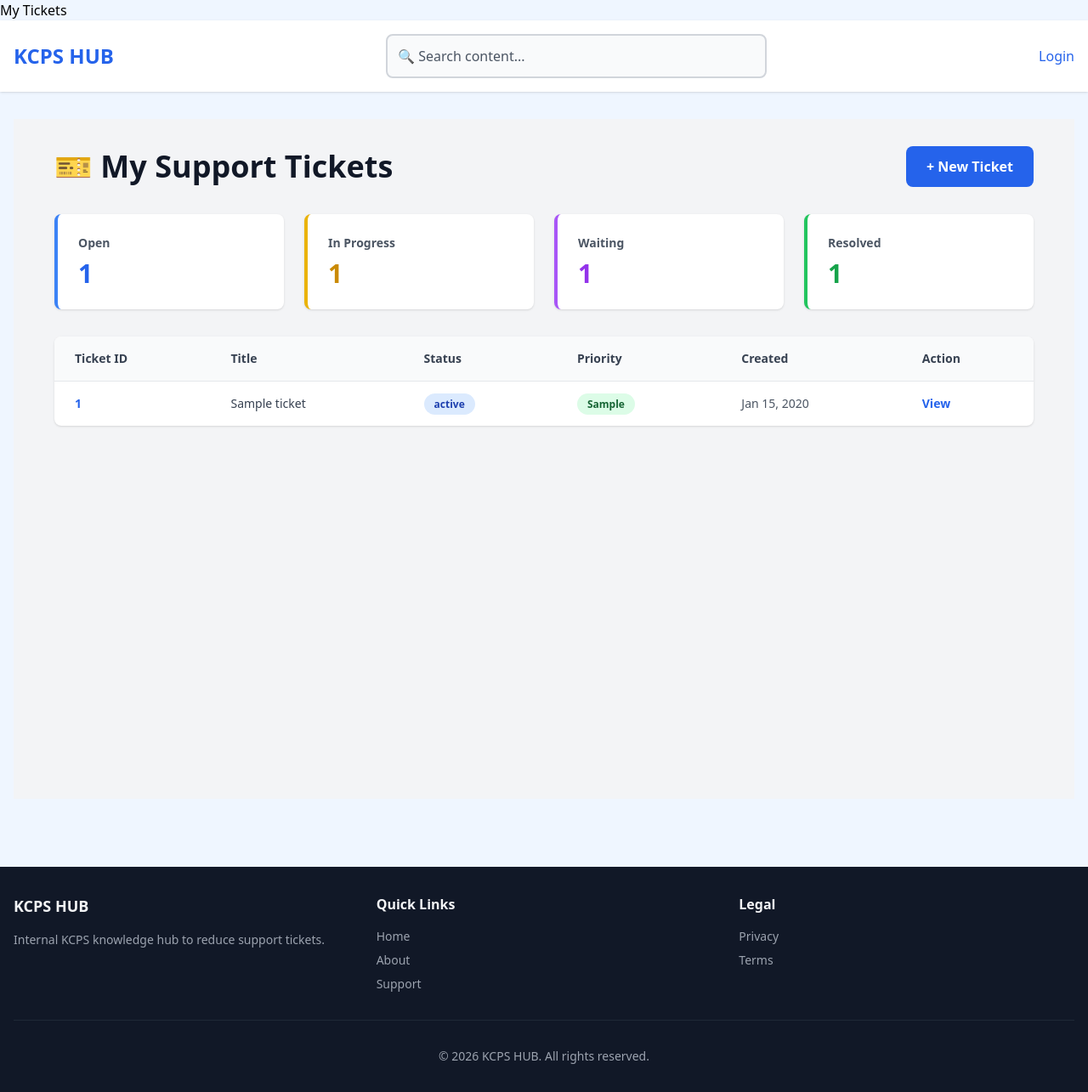
After one commit to robinghimire/KCPS, a Django app: template templates/tickets/user_tickets.html in a window 1280 px wide. The commit adds this page. Shown: the whole page at 85% size. Run offline with Django 3.2, Linux system fonts and the light colour scheme; the template is opened without the code that fills it: most values are stand-ins (such as "Sample title", 1, 10 or a date in 2020); some libraries are stand-ins or nearby versions.

Commit message:
Nav bar updated/ user ticket.

```diff
--- a/templates/components/navbar.html
+++ b/templates/components/navbar.html
@@ -1,6 +1,14 @@
 <nav class="bg-white shadow">
     <div class="max-w-7xl mx-auto px-4 py-4 flex justify-between items-center">
         <a href="/" class="text-2xl font-bold text-blue-600">KCPS HUB</a>
+
+        <!-- Search Bar -->
+        <div class="flex-1 max-w-md mx-8">
+            <button onclick="openSearchModal()" class="w-full p-3 border-2 border-gray-300 rounded-lg bg-gray-50 hover:bg-gray-100 text-gray-600 text-left transition">
+                🔍 Search content...
+            </button>
+        </div>
+
         <div class="flex gap-4">
             {% if user.is_authenticated %}
                 <span class="text-gray-600">{{ user.username }}</span>
@@ -11,3 +19,112 @@
         </div>
     </div>
 </nav>
+
+<!-- Search Modal -->
+<div id="searchModal" class="hidden fixed inset-0 bg-black bg-opacity-50 z-50 flex items-start justify-center pt-20">
+    <div class="bg-white rounded-lg shadow-xl w-full max-w-2xl mx-4">
+        <!-- Search Input -->
+        <div class="p-6 border-b">
+            <div class="relative">
+                <input type="text" id="searchInput"
+                       class="w-full p-4 border-2 border-gray-300 rounded-lg focus:border-blue-500 focus:outline-none text-lg"
+                       placeholder="Search posts, videos, documents, images..."
+                       onkeyup="performSearch(this.value)">
+                <button onclick="closeSearchModal()" class="absolute right-4 top-4 text-gray-500 hover:text-gray-900 text-2xl">
+                    ✕
+                </button>
+            </div>
+        </div>
+
+        <!-- Results -->
+        <div id="searchResults" class="max-h-96 overflow-y-auto">
+            <div class="p-6 text-center text-gray-500">
+                Start typing to search...
+            </div>
+        </div>
+    </div>
+</div>
+
+<script>
+function openSearchModal() {
+    document.getElementById('searchModal').classList.remove('hidden');
+    document.getElementById('searchInput').focus();
+}
+
+function closeSearchModal() {
+    document.getElementById('searchModal').classList.add('hidden');
+    document.getElementById('searchInput').value = '';
+    document.getElementById('searchResults').innerHTML = '<div class="p-6 text-center text-gray-500">Start typing to search...</div>';
+}
+
+// Close on escape key
+document.addEventListener('keydown', function(e) {
+    if (e.key === 'Escape') closeSearchModal();
+});
+
+// Close on outside click
+document.getElementById('searchModal').addEventListener('click', function(e) {
+    if (e.target === this) closeSearchModal();
+});
+
+function performSearch(query) {
+    if (query.length < 2) {
+        document.getElementById('searchResults').innerHTML = '<div class="p-6 text-center text-gray-500">Start typing to search...</div>';
+        return;
+    }
+
+    document.getElementById('searchResults').innerHTML = '<div class="p-6 text-center text-gray-500">Searching...</div>';
+
+    fetch('{% url "global-search" %}?q=' + encodeURIComponent(query))
+        .then(response => response.json())
+        .then(data => displaySearchResults(data))
+        .catch(error => console.error('Error:', error));
+}
+
+function displaySearchResults(data) {
+    const results = data.results;
+
+    if (results.length === 0) {
+        document.getElementById('searchResults').innerHTML = '<div class="p-6 text-center text-gray-500">No results found</div>';
+        return;
+    }
+
+    let html = '<div class="divide-y">';
+
+    results.forEach(result => {
+        const icon = result.type === 'video' ? '🎥' :
+                     result.type === 'post' ? '📝' :
+                     result.type === 'document' ? '📄' : '🖼️';
+
+        const url = result.type === 'video' ? `/content/video/${result.id}/` :
+                    result.type === 'post' ? `/content/post/${result.id}/` :
+                    result.type === 'document' ? `/content/document/${result.id}/` :
+                    `/content/image/${result.id}/`;
+
+        html += `
+            <a href="${url}" class="block p-4 hover:bg-gray-50 transition">
+                <div class="flex items-start gap-4">
+                    <span class="text-2xl">${icon}</span>
+                    <div class="flex-1">
+                        <p class="font-bold text-gray-900">${result.title}</p>
+                        <p class="text-sm text-gray-600 mt-1">${result.description || ''}</p>
+                        <div class="flex gap-3 mt-2">
+                            <span class="text-xs font-semibold px-2 py-1 rounded-full
+                                ${result.type === 'video' ? 'bg-green-100 text-green-800' :
+                                  result.type === 'post' ? 'bg-orange-100 text-orange-800' :
+                                  result.type === 'document' ? 'bg-purple-100 text-purple-800' :
+                                  'bg-pink-100 text-pink-800'}">
+                                ${result.type.charAt(0).toUpperCase() + result.type.slice(1)}
+                            </span>
+                            <span class="text-xs text-gray-500">${result.date}</span>
+                        </div>
+                    </div>
+                </div>
+            </a>
+        `;
+    });
+
+    html += '</div>';
+    document.getElementById('searchResults').innerHTML = html;
+}
+</script>
--- a/templates/content/document_detail.html
+++ b/templates/content/document_detail.html
@@ -67,7 +67,7 @@ window.addEventListener('beforeunload', () => {
         content_type: contentType,
         content_title: contentTitle,
         time_spent: timeSpent,
-        completion: 50
+        completion: timeSpent >= 60 ? 100 : Math.round((timeSpent / 60) * 100)
     }));
 });
 </script>
--- /dev/null
+++ b/templates/tickets/user_tickets.html
@@ -0,0 +1,100 @@
+{% extends "base.html" %}
+
+{% block title %}My Tickets{% endblock %}
+
+{% block content %}
+<div class="min-h-screen bg-gray-100 p-8">
+    <div class="max-w-6xl mx-auto">
+        <div class="flex justify-between items-center mb-8">
+            <h1 class="text-4xl font-bold text-gray-900">🎫 My Support Tickets</h1>
+            <a href="{% url 'create-ticket' %}" class="bg-blue-600 hover:bg-blue-700 text-white font-bold py-3 px-6 rounded-lg transition">
+                + New Ticket
+            </a>
+        </div>
+
+        <!-- Stats -->
+        <div class="grid grid-cols-1 md:grid-cols-4 gap-6 mb-8">
+            <div class="bg-white rounded-lg shadow p-6 border-l-4 border-blue-500">
+                <h3 class="text-gray-600 text-sm font-semibold">Open</h3>
+                <p class="text-3xl font-bold text-blue-600 mt-2">{{ open_count }}</p>
+            </div>
+            <div class="bg-white rounded-lg shadow p-6 border-l-4 border-yellow-500">
+                <h3 class="text-gray-600 text-sm font-semibold">In Progress</h3>
+                <p class="text-3xl font-bold text-yellow-600 mt-2">{{ progress_count }}</p>
+            </div>
+            <div class="bg-white rounded-lg shadow p-6 border-l-4 border-purple-500">
+                <h3 class="text-gray-600 text-sm font-semibold">Waiting</h3>
+                <p class="text-3xl font-bold text-purple-600 mt-2">{{ waiting_count }}</p>
+            </div>
+            <div class="bg-white rounded-lg shadow p-6 border-l-4 border-green-500">
+                <h3 class="text-gray-600 text-sm font-semibold">Resolved</h3>
+                <p class="text-3xl font-bold text-green-600 mt-2">{{ resolved_count }}</p>
+            </div>
+        </div>
+
+        <!-- Tickets List -->
+        <div class="bg-white rounded-lg shadow overflow-hidden">
+            <div class="overflow-x-auto">
+                <table class="w-full">
+                    <thead class="bg-gray-50 border-b">
+                        <tr>
+                            <th class="px-6 py-4 text-left text-sm font-semibold text-gray-700">Ticket ID</th>
+                            <th class="px-6 py-4 text-left text-sm font-semibold text-gray-700">Title</th>
+                            <th class="px-6 py-4 text-left text-sm font-semibold text-gray-700">Status</th>
+                            <th class="px-6 py-4 text-left text-sm font-semibold text-gray-700">Priority</th>
+                            <th class="px-6 py-4 text-left text-sm font-semibold text-gray-700">Created</th>
+                            <th class="px-6 py-4 text-left text-sm font-semibold text-gray-700">Action</th>
+                        </tr>
+                    </thead>
+                    <tbody class="divide-y">
+                        {% for ticket in tickets %}
+                        <tr class="hover:bg-gray-50 transition">
+                            <td class="px-6 py-4 text-sm font-bold text-gray-900">
+                                <a href="{% url 'user-ticket-detail' ticket.id %}" class="text-blue-600 hover:text-blue-900">{{ ticket.ticket_id }}</a>
+                            </td>
+                            <td class="px-6 py-4 text-sm text-gray-700">
+                                {{ ticket.title|truncatewords:10 }}
+                            </td>
+                            <td class="px-6 py-4 text-sm">
+                                <span class="px-3 py-1 rounded-full text-xs font-bold
+                                    {% if ticket.status == 'open' %}bg-blue-100 text-blue-800
+                                    {% elif ticket.status == 'in_progress' %}bg-yellow-100 text-yellow-800
+                                    {% elif ticket.status == 'waiting' %}bg-purple-100 text-purple-800
+                                    {% elif ticket.status == 'resolved' %}bg-green-100 text-green-800
+                                    {% else %}bg-gray-100 text-gray-800{% endif %}">
+                                    {{ ticket.get_status_display }}
+                                </span>
+                            </td>
+                            <td class="px-6 py-4 text-sm">
+                                <span class="px-3 py-1 rounded-full text-xs font-bold
+                                    {% if ticket.priority == 'urgent' %}bg-red-100 text-red-800
+                                    {% elif ticket.priority == 'high' %}bg-orange-100 text-orange-800
+                                    {% elif ticket.priority == 'medium' %}bg-yellow-100 text-yellow-800
+                                    {% else %}bg-green-100 text-green-800{% endif %}">
+                                    {{ ticket.get_priority_display }}
+                                </span>
+                            </td>
+                            <td class="px-6 py-4 text-sm text-gray-600">
+                                {{ ticket.created_at|date:"M d, Y" }}
+                            </td>
+                            <td class="px-6 py-4 text-sm">
+                                <a href="{% url 'user-ticket-detail' ticket.id %}" class="text-blue-600 hover:text-blue-900 font-semibold">View</a>
+                            </td>
+                        </tr>
+                        {% empty %}
+                        <tr>
+                            <td colspan="6" class="px-6 py-12 text-center text-gray-500">
+                                <p class="text-lg mb-4">No tickets yet</p>
+                                <a href="{% url 'create-ticket' %}" class="inline-block bg-blue-600 hover:bg-blue-700 text-white font-bold py-2 px-6 rounded-lg transition">
+                                    Create Your First Ticket
+                                </a>
+                            </td>
+                        </tr>
+                        {% endfor %}
+                    </tbody>
+                </table>
+            </div>
+        </div>
+    </div>
+</div>
+{% endblock %}
```
